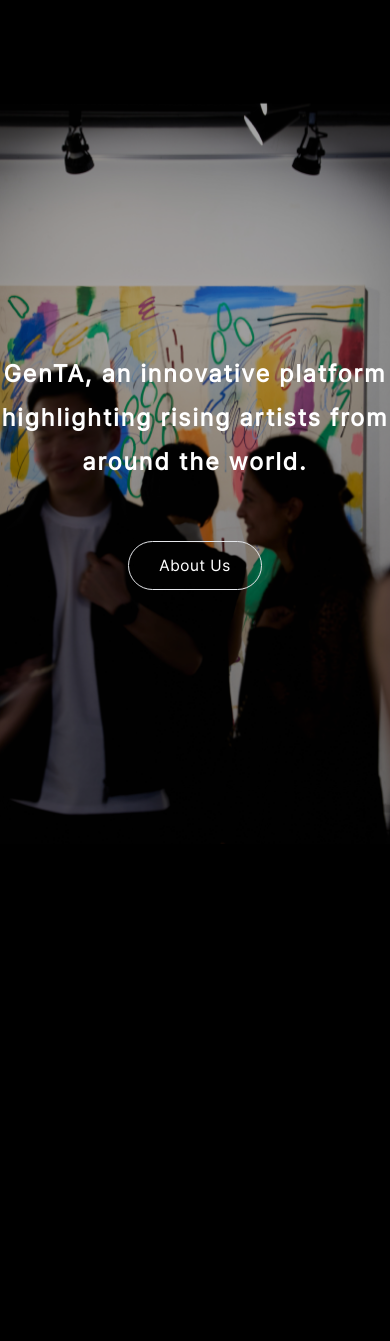
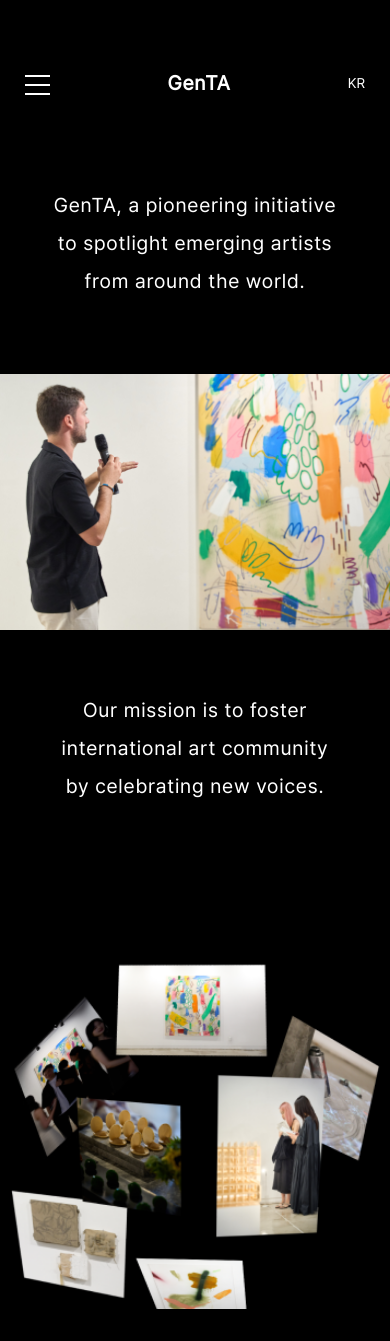
Before and after one commit to NeerajReddyK/genta, a Next.js app: page /about in a window 390 px wide. Shown: the top 1341 px of the page. Before the commit the page ends 844 px from the top, so only its background shows below. Built offline with nearby package versions, Linux system fonts and the light colour scheme.

Commit message:
Improved About page

```diff
--- a/src/app/about/page.tsx
+++ b/src/app/about/page.tsx
@@ -1,8 +1,17 @@
-import HomeSm2 from "@/components/HomeSm2";
+import AboutLs from "@/components/AboutLg";
+import AboutSm from "@/components/AboutSm";
 
-const About = () => {
+const AboutPageMobile = () => {
   return (
-    <HomeSm2 />
- )
-}
-export default About;
+    <>
+      <div className="hidden md:block">
+        <AboutLs />
+      </div>
+      <div className="block md:hidden">
+        <AboutSm />
+      </div>
+    </>
+ );
+};
+
+export default AboutPageMobile;
--- a/src/app/page.tsx
+++ b/src/app/page.tsx
@@ -9,7 +9,7 @@
 return (
     <div>
       <div className="relative h-screen w-screen overflow-hidden text-white bg-black">
-        <div className="absolute z-10 w-full">
+        <div className="absolute z-10 w-full ">
           <div className="hidden md:block">
             <HeaderLg />
           </div>
--- /dev/null
+++ b/src/components/AboutLg.tsx
@@ -0,0 +1,57 @@
+
+import Image from 'next/image';
+import HeaderLg from './HeaderLg';
+
+const AboutLs = () => {
+  return (
+    <div className="min-h-screen bg-black text-white">
+      <HeaderLg />
+
+      <main className="">
+        {/* Main heading section */}
+        <div className="pt-[72px] flex items-center justify-center w-full mb-[22px]">
+          <h1 className="mb-4 w-[290px] h-[150px] text-center font-normal text-[20px] leading-[38px] tracking-[0.8px]">
+            GenTA, a pioneering initiative to spotlight emerging artists from around the world.
+          </h1>
+        </div>
+
+        {/* Image and text section */}
+          {/* Gallery presentation image */}
+          <div className="relative h-[1104px] w-full mb-[61px]">
+            <Image
+              src="/About-hero.png" // Replace with your actual image path
+              alt="Gallery presentation"
+              fill
+              className="object-cover"
+            />
+          </div>
+
+          {/* Mission statement */}
+          <div className="flex items-center justify-center w-full">
+            <h1 className="mb-[120px] w-[290px] h-[150px] text-center font-normal text-[20px] leading-[38px] tracking-[0.8px]">
+              Our mission is to foster international art community by celebrating new voices.
+            </h1>
+          </div>
+
+          <div className="relative flex items-center justify-center">
+            <Image
+              src="/About-group.png"
+              alt="Different art pictures"
+              width={638}
+              height={630}
+              className="object-cover"
+            />
+          </div>
+
+          {/* Copyright notice */}
+          <div className="mt-[117px] h-[103px] flex items-center justify-center">
+            <p className="font-medium text-[12px] leading-[20.28px] tracking-[0.48px]">
+              © GenTA. All rights reserved.
+            </p>
+          </div>
+      </main>
+    </div>
+  );
+};
+
+export default AboutLs;
--- /dev/null
+++ b/src/components/AboutSm.tsx
@@ -0,0 +1,56 @@
+
+import Image from 'next/image';
+import HeaderSm from '@/components/HeaderSm';
+
+const AboutSm = () => {
+  return (
+    <div className="min-h-screen bg-black text-white">
+      <HeaderSm />
+
+      <main className="">
+        {/* Main heading section */}
+        <div className="pt-[72px] flex items-center justify-center w-full mb-[22px]">
+          <h1 className="mb-4 w-[290px] h-[150px] text-center font-normal text-[20px] leading-[38px] tracking-[0.8px]">
+            GenTA, a pioneering initiative to spotlight emerging artists from around the world.
+          </h1>
+        </div>
+
+        {/* Image and text section */}
+          {/* Gallery presentation image */}
+          <div className="relative h-64 w-full mb-[61px]">
+            <Image
+              src="/About-hero.png" // Replace with your actual image path
+              alt="Gallery presentation"
+              fill
+              className="object-cover"
+            />
+          </div>
+
+          {/* Mission statement */}
+          <div className="flex items-center justify-center w-full">
+            <h1 className="mb-[120px] w-[290px] h-[150px] text-center font-normal text-[20px] leading-[38px] tracking-[0.8px]">
+              Our mission is to foster international art community by celebrating new voices.
+            </h1>
+          </div>
+
+          <div className="relative h-[348px] w-full">
+            <Image
+              src="/About-group.png"
+              alt="Different art pictures"
+              fill
+              className="object-cover"
+            />
+          </div>
+
+          {/* Copyright notice */}
+          <div className="mt-[117px] h-[103px] flex items-center justify-center">
+            <p className="font-medium text-[12px] leading-[20.28px] tracking-[0.48px]">
+              © GenTA. All rights reserved.
+            </p>
+          </div>
+      </main>
+    </div>
+  );
+};
+
+export default AboutSm;
```
Also changed, not shown: public/About-group.png (added), public/About-hero.png (added).
